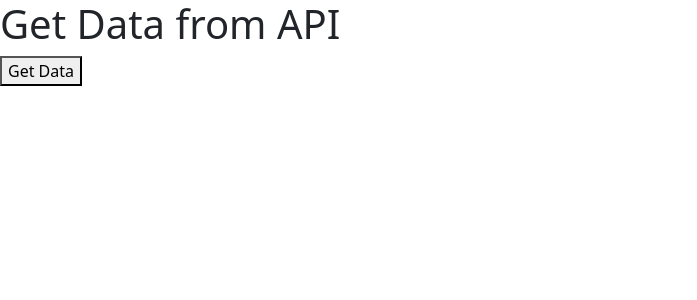
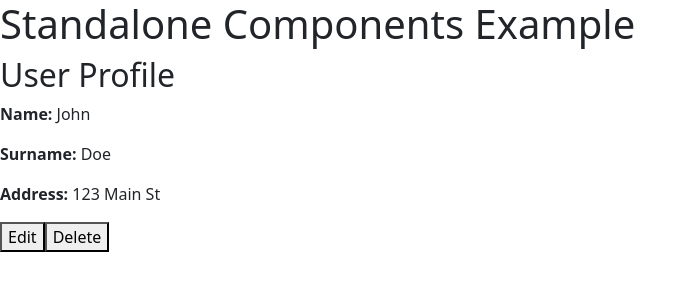
Before and after one commit to consollog/Angular_Testing, an Angular app: page / in a window 1280 px wide. Shown: the top 300 px of the page, without its empty margins (0-697 px from the left). Built offline with nearby package versions, Linux system fonts and the light colour scheme.

Commit message:
api practical

```diff
--- a/src/app/app.component.html
+++ b/src/app/app.component.html
@@ -1,5 +1,12 @@
 <!-- <h1>JSN</h1>
 <app-post (responseEvent)="handleResponse($event)"/> -->
 
-<h1>Get Data from API</h1>
-<app-get-api></app-get-api>
+<!-- <div>
+    <h1>Get Api testing</h1>
+    <app-put-api></app-put-api>
+  </div>  -->
+
+  <div>
+    <h1>Standalone Components Example</h1>
+    <app-put-api></app-put-api>
+  </div>
--- a/src/app/app.component.ts
+++ b/src/app/app.component.ts
@@ -5,10 +5,11 @@ import { PostComponent } from './components/post/post.component';
 import { CommonModule, JsonPipe } from '@angular/common';
 import { FormsModule } from '@angular/forms';
 import { GetApiComponent } from './components/get-api/get-api.component';
+import { PutApiComponent } from './components/put-api/put-api.component';
 
 @Component({
   selector: 'app-root',
-  imports: [ReactiveComponent,GetApiComponent,CommonModule,FormsModule],
+  imports: [PutApiComponent,CommonModule],
   templateUrl: './app.component.html',
   styleUrl: './app.component.css'
 })
--- a/src/app/components/get-api/get-api.component.html
+++ b/src/app/components/get-api/get-api.component.html
@@ -1,4 +1,6 @@
-<button (click)="getData()">Get Data</button>
-    <ul>
-      <li *ngFor="let item of data">{{ item.name }}</li>
-    </ul>
+<div>
+  <h2>API Data</h2>
+  <ul>
+    <li *ngFor="let post of posts">{{ post.title }}</li>
+  </ul>
+</div>
--- a/src/app/components/get-api/get-api.component.ts
+++ b/src/app/components/get-api/get-api.component.ts
@@ -5,24 +5,22 @@ import { FormsModule } from '@angular/forms';
 
 @Component({
   selector: 'app-get-api',
-  imports: [FormsModule,CommonModule],
+  imports: [CommonModule],
   templateUrl: './get-api.component.html',
   styleUrl: './get-api.component.css'
 })
 export class GetApiComponent {
-  data: any = [];
+  posts: any[] = [];
 
-  constructor(private http: HttpClient) { }
+  constructor(private http: HttpClient) {
+    this.fetchPosts();
+  }
 
-  getData() {
-    this.http.get('https://api.example.com/data')
-      .subscribe(
-        (response) => {
-          this.data = response;
-        },
-        (error) => {
-          console.error('Error fetching data:', error);
-        }
-      );
+  fetchPosts(): void {
+    const apiUrl = 'https://jsonplaceholder.typicode.com/posts';
+    this.http.get<any[]>(apiUrl).subscribe({
+      next: (data) => (this.posts = data),
+      error: (error) => console.error('Error fetching data:', error),
+    });
   }
 }
--- /dev/null
+++ b/src/app/components/put-api/put-api.component.html
@@ -0,0 +1,29 @@
+<div>
+    <h2>User Profile</h2>
+
+    <form *ngIf="isEditing" (ngSubmit)="saveUser()">
+      <div>
+        <label for="name">Name:</label>
+        <input id="name" [(ngModel)]="user.name" name="name" required />
+      </div>
+      <div>
+        <label for="surname">Surname:</label>
+        <input id="surname" [(ngModel)]="user.surname" name="surname" required />
+      </div>
+      <div>
+        <label for="address">Address:</label>
+        <input id="address" [(ngModel)]="user.address" name="address" required />
+      </div>
+      <button type="submit">Save</button>
+    </form>
+
+    <div *ngIf="!isEditing && user">
+      <p><strong>Name:</strong> {{ user.name }}</p>
+      <p><strong>Surname:</strong> {{ user.surname }}</p>
+      <p><strong>Address:</strong> {{ user.address }}</p>
+      <button (click)="editUser()">Edit</button>
+      <button (click)="deleteUser()">Delete</button>
+    </div>
+
+    <p *ngIf="response">{{ response }}</p>
+  </div>
--- /dev/null
+++ b/src/app/components/put-api/put-api.component.ts
@@ -0,0 +1,53 @@
+import { CommonModule } from '@angular/common';
+import { HttpClient } from '@angular/common/http';
+import { Component } from '@angular/core';
+import { FormsModule } from '@angular/forms';
+
+@Component({
+  selector: 'app-put-api',
+  imports: [CommonModule,FormsModule,FormsModule],
+  templateUrl: './put-api.component.html',
+  styleUrl: './put-api.component.css'
+})
+export class PutApiComponent {
+  user = {
+    name: 'John',
+    surname: 'Doe',
+    address: '123 Main St',
+  };
+
+  isEditing = false;
+  response: string | null = null;
+
+  constructor(private http: HttpClient) {}
+
+  editUser(): void {
+    this.isEditing = true;
+    this.response = null;
+  }
+
+  saveUser(): void {
+    const apiUrl = 'https://jsonplaceholder.typicode.com/users/1';
+
+    this.http.put(apiUrl, this.user).subscribe({
+      next: () => {
+        this.response = 'User details updated successfully!';
+        this.isEditing = false;
+      },
+      error: (error) => console.error('Error saving user:', error),
+    });
+  }
+
+  deleteUser(): void {
+    const apiUrl = 'https://jsonplaceholder.typicode.com/users/1';
+
+    this.http.delete(apiUrl).subscribe({
+      next: () => {
+        this.response = 'User deleted successfully!';
+        this.user = { name: '', surname: '', address: '' };
+        this.isEditing = false;
+      },
+      error: (error) => console.error('Error deleting user:', error),
+    });
+  }
+}
```
Also changed, not shown: src/app/components/put-api/put-api.component.css (added), 2 other files (tests, documents, lock files or other folders).
